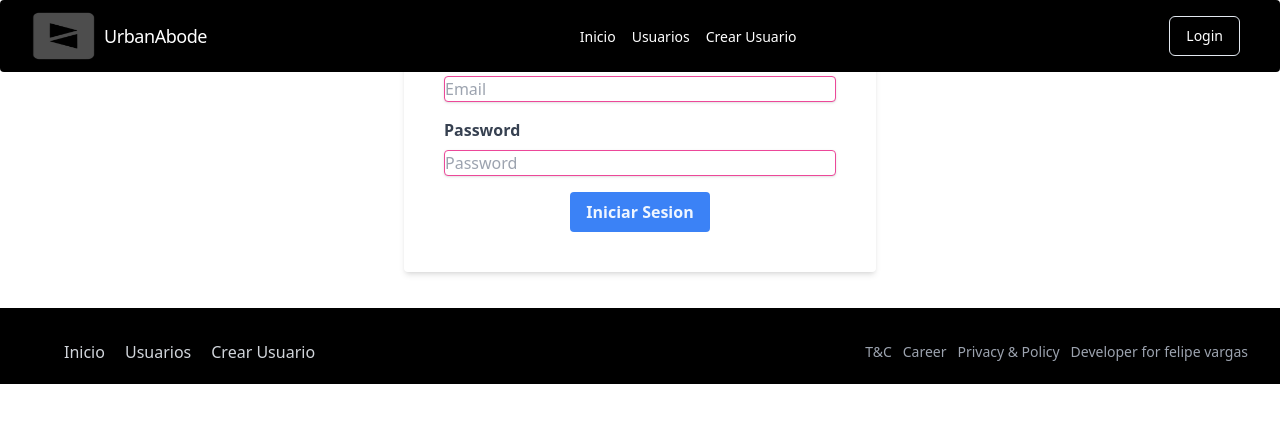
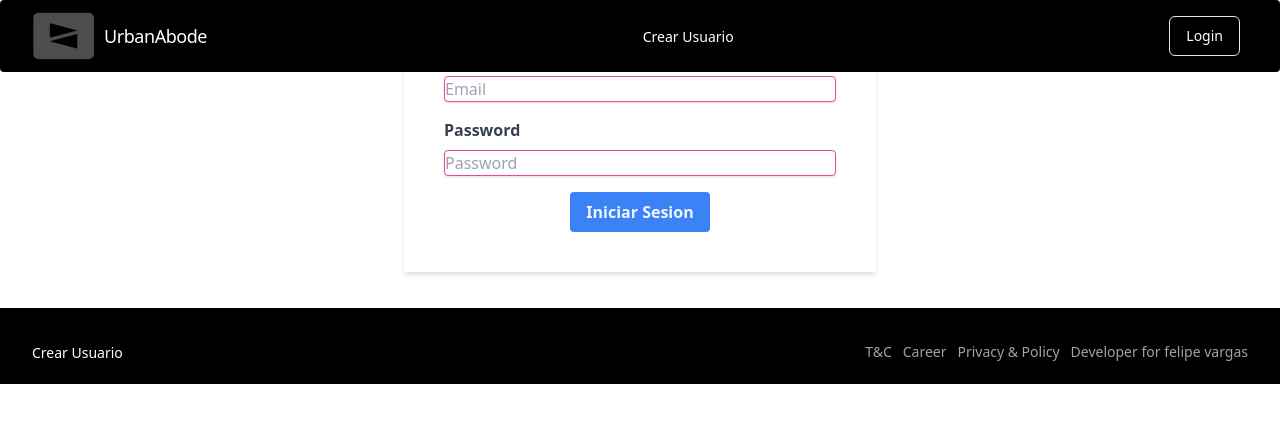
Before and after one commit to JonathanVargas0111/talentoTech-react, a React (Vite) app: page /login in a window 1280 px wide. Shown: the top 422 px of the page. Built offline with nearby package versions, Linux system fonts and the light colour scheme.

Commit message:
rutas protegidas y localstorage

```diff
--- a/src/App.jsx
+++ b/src/App.jsx
@@ -7,17 +7,34 @@ import UserList from "./components/user/UserList";
 import Login from "./components/auth/Login";
 import UserFormCreate from "./components/user/UserFormCreate";
 import UserFormEdit from "./components/user/UserFormEdit";
+import { useEffect } from "react";
+import { useDispatch } from "react-redux";
+import { loginSuccess } from './features/authSlice'
+import PrivateRoute from "./components/PrivateRoute";
+
 
 function App() {
+
+  const dispatch = useDispatch();
+
+  useEffect(() => {
+    const sessionData = localStorage.getItem('sessionData');
+    if(sessionData) {
+      dispatch(loginSuccess(JSON.parse(sessionData)))
+    }
+  })
+
   return (
     <>
       <BrowserRouter>
         <Header />
         <Routes>
-          <Route path="/" element={<Example />} />
-          <Route path="/user" element={<UserList />} />
+          {/* Rutas Privadas */}
+          <Route path="/" element={<PrivateRoute Component={Example} />} />
+          <Route path="/user" element={<PrivateRoute Component={UserList} />} />
+          <Route path="/user/:id" element={<PrivateRoute Component={UserFormEdit} />} />
+          {/* Rutas Publicas */}
           <Route path="/create-user" element={<UserFormCreate />} />
-          <Route path="/user/:id" element={<UserFormEdit />} />
           <Route path="/login" element={<Login />} />
         </Routes>
         <Footer />
--- /dev/null
+++ b/src/components/PrivateRoute.jsx
@@ -0,0 +1,12 @@
+import { Navigate } from 'react-router-dom'
+import {useSelector} from 'react-redux'
+
+const PrivateRoute = ({ Component }) => {
+
+    const isAutheticated = useSelector(state => state.auth.isAutheticated)
+
+    return isAutheticated ? <Component /> : <Navigate to="/login"/>
+
+}
+
+export default PrivateRoute
--- a/src/components/footer.jsx
+++ b/src/components/footer.jsx
@@ -1,6 +1,17 @@
+import { useSelector } from "react-redux";
 import { Link } from "react-router-dom";
 
 export default function Footer() {
+
+    const isAutheticated = useSelector(state => state.auth.isAutheticated)
+    const NAV_LINKS = [
+        { title: 'Crear Usuario', path: '/create-user' },
+    ]
+    const NAV_LINKS_PRIVATE = [
+        { title: 'Inicio', path: '/' },
+        { title: 'Usuarios', path: '/user' },
+    ]
+
 
     return (
         <div>
@@ -8,10 +19,33 @@ export default function Footer() {
                 <div className="max-w-screen-xl px-4 pt-8 mx-auto sm:px-6 lg:px-8">
                     <div className="sm:flex sm:items-center sm:justify-between">
                         <div className="flex justify-center text-gray-300 sm:justify-start">
-                            <ul className="flex px-8 space-x-5">
-                                <li><Link to='/' className="hover:text-blue-500">Inicio</Link></li>
-                                <li><Link to='/user' className="hover:text-blue-500">Usuarios</Link></li>
-                                <li><Link to='/create-user' className="hover:text-blue-500">Crear Usuario</Link></li>
+                            <ul className="flex items-center gap-4">
+                                {
+                                    !isAutheticated ? null : (
+                                        NAV_LINKS_PRIVATE.map((item, index) => (
+                                            <li key={index}>
+                                                <Link
+                                                    className="text-sm text-white hover:text-neutral-500"
+                                                    to={item.path}
+                                                >
+                                                    {item.title}
+                                                </Link>
+                                            </li>
+                                        ))
+                                    )
+                                }
+                                {
+                                    NAV_LINKS.map((item, index) => (
+                                        <li key={index}>
+                                            <Link
+                                                className="text-sm text-white hover:text-neutral-500"
+                                                to={item.path}
+                                            >
+                                                {item.title}
+                                            </Link>
+                                        </li>
+                                    ))
+                                }
                             </ul>
                         </div>
                         <p className="mt-4 text-sm text-center text-gray-400 lg:text-right lg:mt-0">
--- a/src/components/header.jsx
+++ b/src/components/header.jsx
@@ -1,28 +1,47 @@
-import { Link } from "react-router-dom";
+import { Link, useNavigate } from "react-router-dom";
 import { Button } from './ui/button'
 import { Menu, X } from 'lucide-react'
 import { useState } from "react";
+import { useDispatch, useSelector } from "react-redux";
+import { logout } from '../features/authSlice'
+
+
 export default function Header() {
 
-    const [mobileDrawerOpen, setMobileDrawerOpen] = useState(false)
+    const [mobileDrawerOpen, setMobileDrawerOpen] = useState(false);
+
+    const isAutheticated = useSelector(state => state.auth.isAutheticated)
+    const dispatch = useDispatch()
+    const navigate = useNavigate()
+
+    const handleLogout = () => {
+        dispatch(logout())
+
+        localStorage.removeItem('sessionData')
+        navigate('/login')
+    }
 
     const toggleNavbar = () => {
         setMobileDrawerOpen(!mobileDrawerOpen)
     }
 
     const NAV_LINKS = [
+        { title: 'Crear Usuario', path: '/create-user' },
+    ]
+    const NAV_LINKS_PRIVATE = [
         { title: 'Inicio', path: '/' },
         { title: 'Usuarios', path: '/user' },
-        { title: 'Crear Usuario', path: '/create-user' },
     ]
+
     return (
+        <>
             <nav className="fixed z-50 w-screen pz-4">
                 <div className="container flex items-center justify-between rounded-sm mx-auto bg-black py-3">
                     <div className="flex flex-shrink-0 items-center justify-between">
                         <Link to='/' className="flex items-center ">
                             <img
                                 className="mr-2 h-12 w-16"
-                            src="../../public/logo/color1.png"
+                                src="/logo/color1.png"
                                 alt="Logo"
                             />
                             <span className="text-white text-lg tracking-tight hover:text-neutral-500">UrbanAbode</span>
@@ -30,6 +49,20 @@ export default function Header() {
                     </div>
                     <div className="hidden lg:flex">
                         <ul className="flex items-center gap-4">
+                        {
+                                !isAutheticated ? null : (
+                                    NAV_LINKS_PRIVATE.map((item, index) => (
+                                        <li key={index}>
+                                            <Link
+                                                className="text-sm text-white hover:text-neutral-500"
+                                                to={item.path}
+                                            >
+                                                {item.title}
+                                            </Link>
+                                        </li>
+                                    ))
+                                )
+                            }
                             {
                                 NAV_LINKS.map((item, index) => (
                                     <li key={index}>
@@ -45,10 +78,18 @@ export default function Header() {
                         </ul>
                     </div>
                     <div className="hidden text-sm text-white lg:flex">
+                        {
+                            !isAutheticated ? (
                                 <Link to="/login">
                                     <Button variant="outline" className="mr-2 bg-black">Login</Button>
                                 </Link>
-                    {/* <Button variant="solid" className="bg-white text-black">Sign up</Button> */}
+                            ) : (
+
+                                <Button
+                                    onClick={handleLogout}
+                                    variant="solid" className="bg-white text-black">Logout</Button>
+                            )
+                        }
                     </div>
                     <div className="flex-col justify-end text-white md:flex lg:hidden">
                         <button onClick={toggleNavbar} className="">
@@ -74,13 +115,23 @@ export default function Header() {
                                 }
                             </ul>
                             <div className="flex items-center justify-center pb-8 text-white">
+                                {
+                                    !isAutheticated ? (
                                         <Link to="/login">
                                             <Button variant="outline" className="mr-2 bg-black">Login</Button>
                                         </Link>
+                                    ) : (
+
+                                        <Button
+                                            onClick={handleLogout}
+                                            variant="solid" className="bg-white text-black">Logout</Button>
+                                    )
+                                }
                             </div>
                         </div>
                     )
                 }
             </nav>
+        </>
     );
 }
--- a/src/features/authSlice.js
+++ b/src/features/authSlice.js
@@ -1,23 +1,25 @@
-import {createSlice} from '@reduxjs/toolkit';
+import { createSlice } from '@reduxjs/toolkit'
+
 const initialState = {
     token: null,
-    isAuthenticated: false,
+    isAutheticated: false
 }
 
 const authSlice = createSlice({
     name: 'auth',
-    initialState,
+    initialState, // initialState: initialState
     reducers: {
+        /** Funciones que cambian el valor del estado */
         loginSuccess: (state, action) => {
             state.token = action.payload.token;
-            state.isAuthenticated = true;
+            state.isAutheticated = true;
         },
         logout: (state) => {
             state.token = null;
-            state.isAuthenticated = false;
+            state.isAutheticated = false;
         }
     }
 })
 
-export const {loginSuccess,logout} = authSlice.actions;
+export const { loginSuccess, logout } = authSlice.actions;
 export default authSlice.reducer;
```
Also changed, not shown: src/components/auth/Login.jsx (+18 -14 lines), src/features/api/apiSlice.js (+28 -19 lines). Lines whose indentation alone changed are shown as unchanged.
